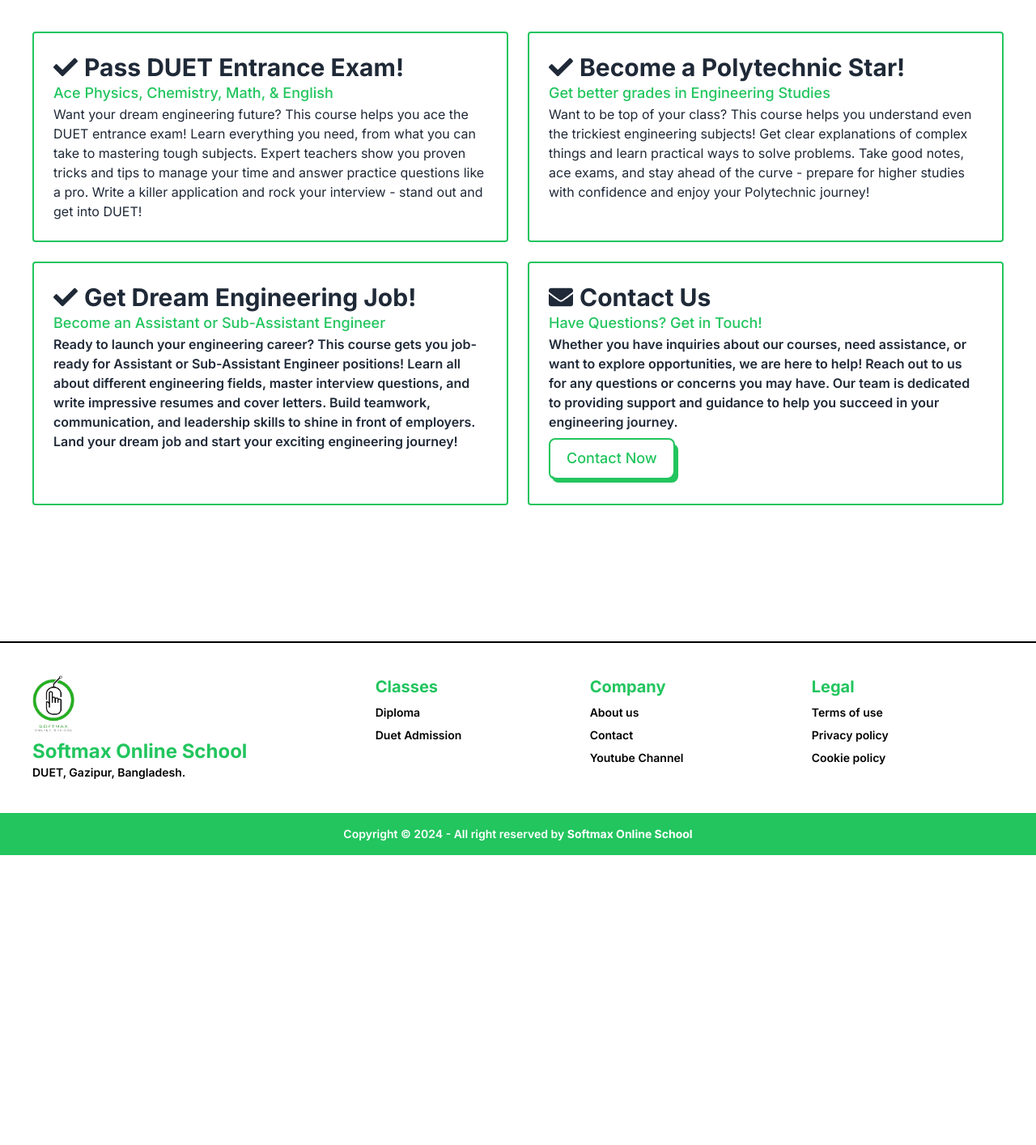
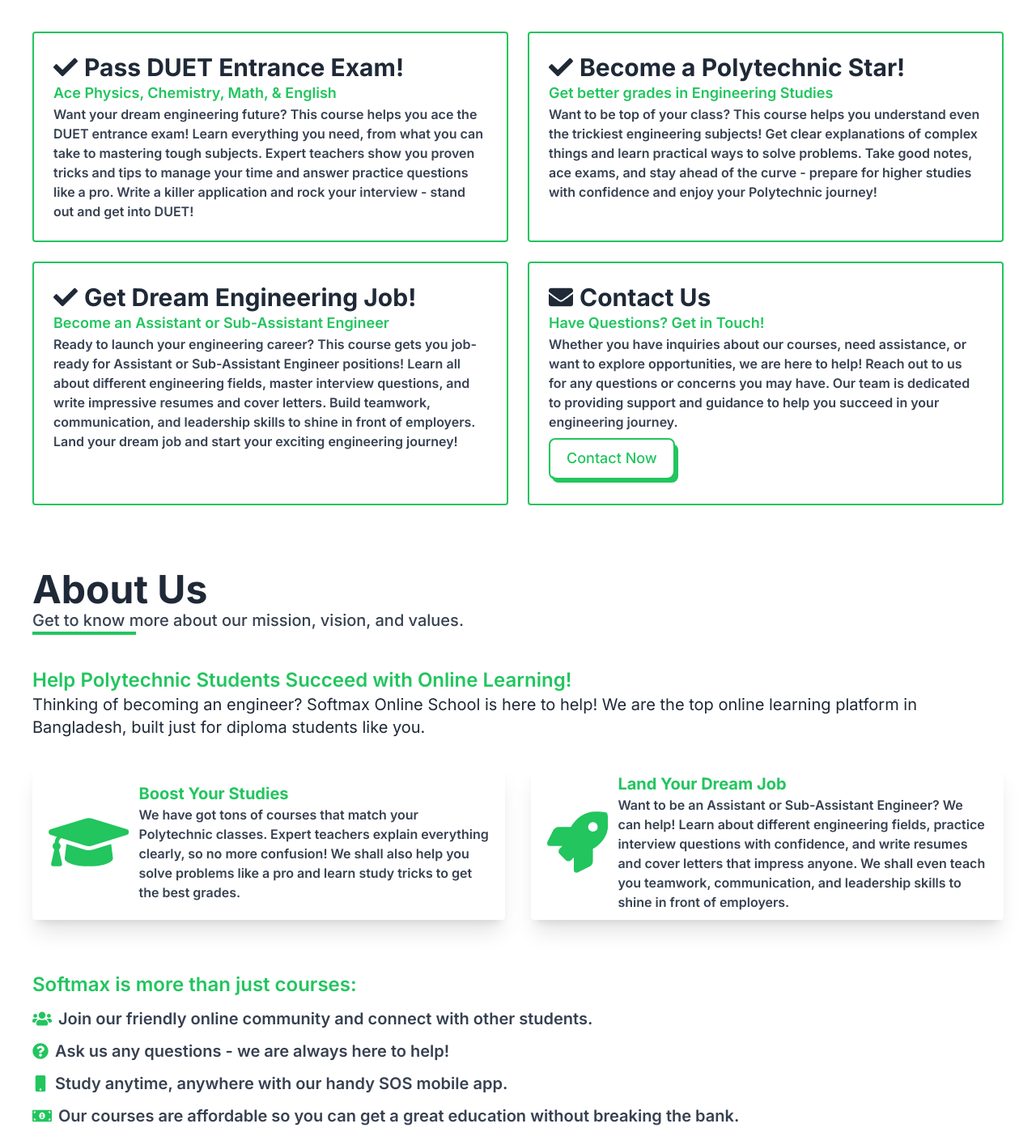
Before and after one commit to bhuiamh/softmax-online-school, a Next.js app: page / in a window 1280 px wide. Shown: the part 269-1683 px from the top of the page at 81% size. Before the commit the page ends 1325 px from the top, so only its background shows below. Built offline with nearby package versions, Linux system fonts and the light colour scheme.

Commit message:
About Us Page Done

```diff
--- a/src/app/page.jsx
+++ b/src/app/page.jsx
@@ -1,3 +1,4 @@
+import AboutUs from "@/components/AboutUs";
 import Banner from "@/components/Banner";
 import Head from "next/head";
 export default function Home() {
@@ -9,6 +10,7 @@
       </Head>
 
       <Banner />
+      <AboutUs />
     </div>
   );
 }
--- /dev/null
+++ b/src/components/AboutUs.jsx
@@ -0,0 +1,115 @@
+import React from "react";
+import {
+  FaChevronRight,
+  FaGraduationCap,
+  FaRocket,
+  FaUsers,
+  FaQuestionCircle,
+  FaMobile,
+  FaMoneyBillAlt,
+} from "react-icons/fa";
+import SectionTitle from "./SectionTitle";
+
+const AboutUs = () => {
+  return (
+    <div className="w-full">
+      <div className="max-w-screen-xl mx-auto p-6 md:p-10">
+        <SectionTitle
+          title={"About Us"}
+          subTitle={"Get to know more about our mission, vision, and values."}
+        />
+        <div className="">
+          <h2 className="text-2xl font-semibold text-green-500">
+            Help Polytechnic Students Succeed with Online Learning!
+          </h2>
+
+          <p className="text-base md:text-xl">
+            Thinking of becoming an engineer? Softmax Online School is here to
+            help! We are the top online learning platform in Bangladesh, built
+            just for diploma students like you.
+          </p>
+
+          <div className="grid grid-cols-1 md:grid-cols-2 gap-8 mt-8 group">
+            <div className="bg-white/10 flex items-center shadow-xl hover:shadow-2xl p-5 h-64 md:h-48 rounded duration-300">
+              <FaGraduationCap
+                size={400}
+                className="text-green-500 group-hover:text-green-700 duration-300"
+              />
+              <div className="ml-3">
+                <h3 className="text-xl font-bold text-green-500">
+                  Boost Your Studies
+                </h3>
+                <p className="text-base text-gray-700 font-semibold">
+                  We have got tons of courses that match your Polytechnic
+                  classes. Expert teachers explain everything clearly, so no
+                  more confusion! We shall also help you solve problems like a
+                  pro and learn study tricks to get the best grades.
+                </p>
+              </div>
+            </div>
+
+            <div className="bg-white/10 flex items-center shadow-xl hover:shadow-2xl p-5 h-64 md:h-48 rounded duration-300 group">
+              <FaRocket
+                size={400}
+                className="text-green-500 group-hover:text-green-700 duration-300"
+              />
+              <div className="ml-3">
+                <h3 className="text-xl font-bold text-green-500">
+                  Land Your Dream Job
+                </h3>
+                <p className="text-base text-gray-700 font-semibold">
+                  Want to be an Assistant or Sub-Assistant Engineer? We can
+                  help! Learn about different engineering fields, practice
+                  interview questions with confidence, and write resumes and
+                  cover letters that impress anyone. We shall even teach you
+                  teamwork, communication, and leadership skills to shine in
+                  front of employers.
+                </p>
+              </div>
+            </div>
+          </div>
+
+          <div className="mt-10 md:mt-16">
+            <p className="text-2xl font-semibold text-green-500 mb-3">
+              Softmax is more than just courses:
+            </p>
+
+            <ul className="grid gap-3 gr">
+              <li className="text-gray-700 text-base md:text-xl font-semibold flex items-start md:items-center group hover:text-gray-900 duration-300">
+                <FaUsers className="mr-2 text-green-500 group-hover:text-green-700 duration-300 text-2xl" />
+                Join our friendly online community and connect with other
+                students.
+              </li>
+              <li className="text-gray-700 text-base md:text-xl font-semibold flex items-start md:items-center group hover:text-gray-900 duration-300">
+                <FaQuestionCircle className="mr-2 text-green-500 group-hover:text-green-700 duration-300 text-xl" />
+                Ask us any questions - we are always here to help!
+              </li>
+              <li className="text-gray-700 text-base md:text-xl font-semibold flex items-start md:items-center group hover:text-gray-900 duration-300">
+                <FaMobile className="mr-2 text-green-500 group-hover:text-green-700 duration-300 text-xl" />
+                Study anytime, anywhere with our handy SOS mobile app.
+              </li>
+              <li className="text-gray-700 text-base md:text-xl font-semibold flex items-start md:items-center group hover:text-gray-900 duration-300">
+                <FaMoneyBillAlt className="mr-2 text-green-500 group-hover:text-green-700 duration-300 text-2xl" />
+                Our courses are affordable so you can get a great education
+                without breaking the bank.
+              </li>
+            </ul>
+          </div>
+          <a href="#_" class="mt-6 relative inline-block text-lg group">
+            <span class="relative z-10 block px-5 py-3 overflow-hidden font-medium leading-tight text-green-500 transition-colors duration-300 ease-out border-2 border-green-500 rounded-lg group-hover:text-white">
+              <span class="absolute inset-0 w-full h-full px-5 py-3 rounded-lg bg-white"></span>
+              <span class="absolute left-0 w-[270px] h-[270px] -ml-2 transition-all duration-300 origin-top-right -rotate-90 -translate-x-full translate-y-12 bg-green-500 group-hover:-rotate-180 ease"></span>
+              <span class="relative"> Start Your Journey Now!</span>
+            </span>
+            <span
+              class="absolute bottom-0 right-0 w-full h-12 -mb-1 -mr-1 transition-all duration-200 ease-linear bg-green-500 rounded-lg group-hover:mb-0 group-hover:mr-0"
+              data-rounded="rounded-lg"
+            ></span>
+          </a>
+        </div>
+      </div>
+    </div>
+  );
+};
+
+export default AboutUs;
--- a/src/components/Banner.jsx
+++ b/src/components/Banner.jsx
@@ -3,13 +3,13 @@
 
 const Banner = () => {
   return (
-    <div className="w-full py-24 md:py-32 z-10">
+    <div className="w-full pt-24 md:pt-32 z-10">
       <div className="max-w-screen-xl mx-auto p-6 md:p-10 ">
         <div>
           <h1 className="text-3xl md:text-4xl lg:text-5xl font-extrabold text-green-500 mb-2 md:mb-4 text-center">
             Welcome to Softmax Online School
           </h1>
-          <h1 className="text-xl md:text-2xl lg:text-3xl font-bold text-black mb-6 md:mb-10 text-center">
+          <h1 className="text-xl md:text-2xl lg:text-3xl font-bold text-gray-700 mb-6 md:mb-10 text-center">
             Level Up Your Skills with Softmax
           </h1>
         </div>
@@ -18,10 +18,10 @@
             <h1 className="text-2xl font-bold lg:text-3xl flex items-center">
               <FaCheck className="mr-2" /> Pass DUET Entrance Exam!
             </h1>
-            <p className="text-lg font-medium text-green-500">
+            <p className="text-lg text-green-500 font-semibold">
               Ace Physics, Chemistry, Math, & English
             </p>
-            <p>
+            <p className="text-gray-700 font-semibold">
               Want your dream engineering future? This course helps you ace the
               DUET entrance exam! Learn everything you need, from what you can
               take to mastering tough subjects. Expert teachers show you proven
@@ -36,10 +36,10 @@
             <h1 className="text-2xl font-bold lg:text-3xl flex items-center">
               <FaCheck className="mr-2" /> Become a Polytechnic Star!
             </h1>
-            <p className=" text-lg font-medium text-green-500">
+            <p className=" text-lg text-green-500 font-semibold">
               Get better grades in Engineering Studies
             </p>
-            <p>
+            <p className="text-gray-700 font-semibold">
               Want to be top of your class? This course helps you understand
               even the trickiest engineering subjects! Get clear explanations of
               complex things and learn practical ways to solve problems. Take
@@ -53,10 +53,10 @@
             <h1 className="text-2xl font-bold lg:text-3xl flex items-center">
               <FaCheck className="mr-2" /> Get Dream Engineering Job!
             </h1>
-            <p className="text-lg font-medium text-green-500">
+            <p className="text-lg text-green-500 font-semibold">
               Become an Assistant or Sub-Assistant Engineer
             </p>
-            <p className="font-semibold">
+            <p className="text-gray-700 font-semibold">
               Ready to launch your engineering career? This course gets you
               job-ready for Assistant or Sub-Assistant Engineer positions! Learn
               all about different engineering fields, master interview
@@ -70,10 +70,10 @@
             <h1 className="text-2xl font-bold lg:text-3xl flex items-center">
               <FaEnvelope className="mr-2" /> Contact Us
             </h1>
-            <p className="text-lg font-medium text-green-500">
+            <p className="text-lg text-green-500 font-semibold">
               Have Questions? Get in Touch!
             </p>
-            <p className="font-semibold">
+            <p className="text-gray-700 font-semibold">
               Whether you have inquiries about our courses, need assistance, or
               want to explore opportunities, we are here to help! Reach out to
               us for any questions or concerns you may have. Our team is
--- a/src/components/SectionTitle.jsx
+++ b/src/components/SectionTitle.jsx
@@ -3,9 +3,9 @@
 const SectionTitle = ({ title, subTitle }) => {
   return (
     <div className="mb-6 md:mb-10">
-      <h1 className="text-2xl lg:text-3xl font-bold">{title}</h1>
+      <h1 className="text-4xl lg:text-5xl font-bold">{title}</h1>
       {subTitle && (
-        <p className="text-lg font-medium text-gray-700">{subTitle}</p>
+        <p className="text-xl font-medium text-gray-700">{subTitle}</p>
       )}
       <p className="w-32 bg-green-500 h-1"></p>
     </div>
```
